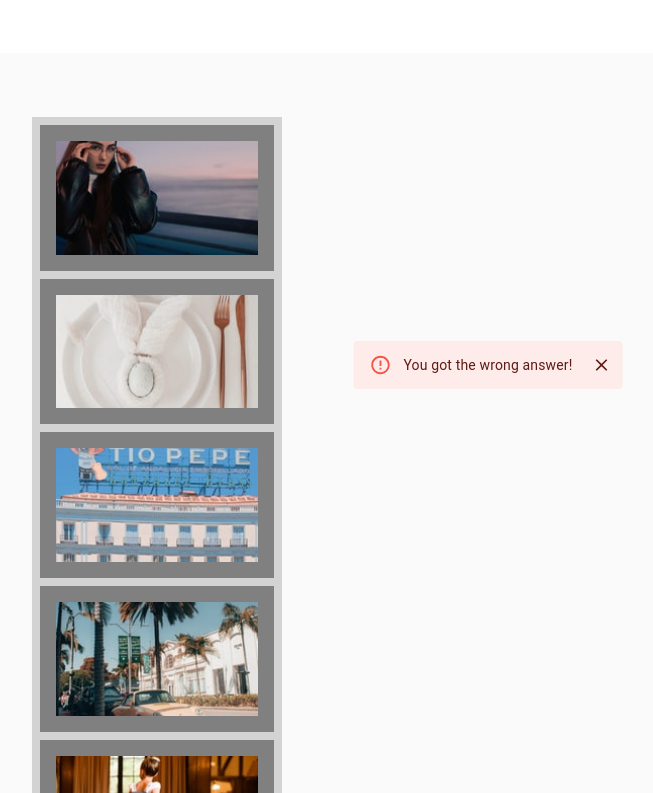
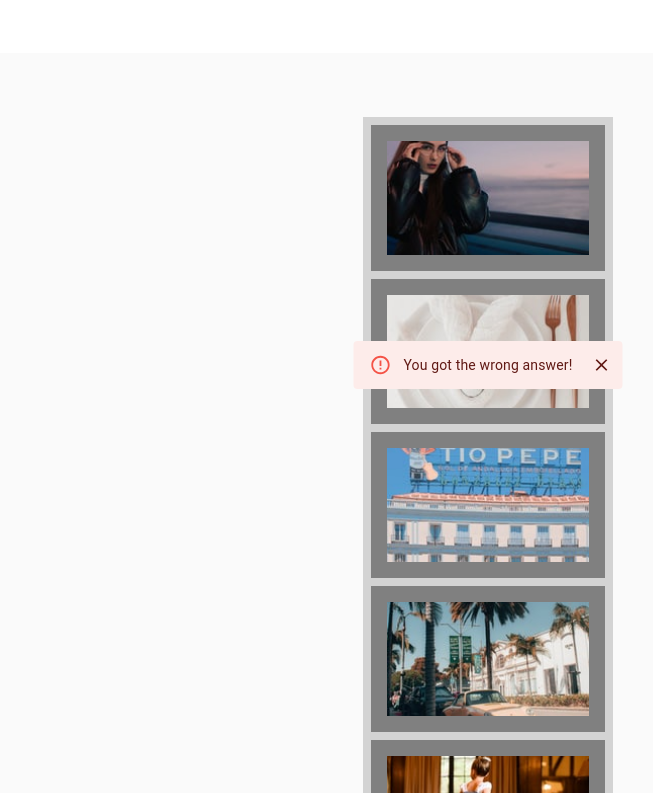
Before and after one commit to wmundev/ccic-blockchain-challenge, a React (Create React App) app: page / in a window 1280 px wide. Shown: the part 387-1180 px from the top of the page, without its empty margins (152-805 px from the left). Built offline with nearby package versions, Linux system fonts and the light colour scheme.

Commit message:
remove debugger and center div

```diff
--- a/src/components/Album.js
+++ b/src/components/Album.js
@@ -15,7 +15,7 @@ import blockImage6 from "../images/blockchain-image-6steg.jpg";
 import blockImage7 from "../images/blockchain-image-7steg.jpg";
 import blockImage8 from "../images/blockchain-image-8steg.jpg";
 import blockImage9 from "../images/blockchain-image-9steg.jpg";
-import { Backdrop, Snackbar } from "@material-ui/core";
+import { Backdrop, Grid, Snackbar } from "@material-ui/core";
 import Alert from "@material-ui/lab/Alert";
 import { DragDropContext, Draggable, Droppable } from "react-beautiful-dnd";
 
@@ -213,7 +213,7 @@ export default function Album() {
       result.source.index,
       result.destination.index
     );
-    debugger;
+
     setImages(items);
   };
 
@@ -223,6 +223,7 @@ export default function Album() {
     background: isDraggingOver ? "lightblue" : "lightgrey",
     padding: grid,
     width: 250,
+    margin: "0 auto",
   });
 
   const getItemStyle = (isDragging, draggableStyle) => ({
@@ -341,7 +342,7 @@ export default function Album() {
           </Container>
         </div>
         <Container className={classes.cardGrid} maxWidth="md">
-          {/* End hero unit */}
+          <Grid justify="center">
             <DragDropContext onDragEnd={onDragEnd}>
               <Droppable droppableId="droppable">
                 {(provided, snapshot) => (
@@ -380,6 +381,7 @@ export default function Album() {
                 )}
               </Droppable>
             </DragDropContext>
+          </Grid>
         </Container>
       </main>
       {/* Footer */}
```
Lines whose indentation alone changed are shown as unchanged.
